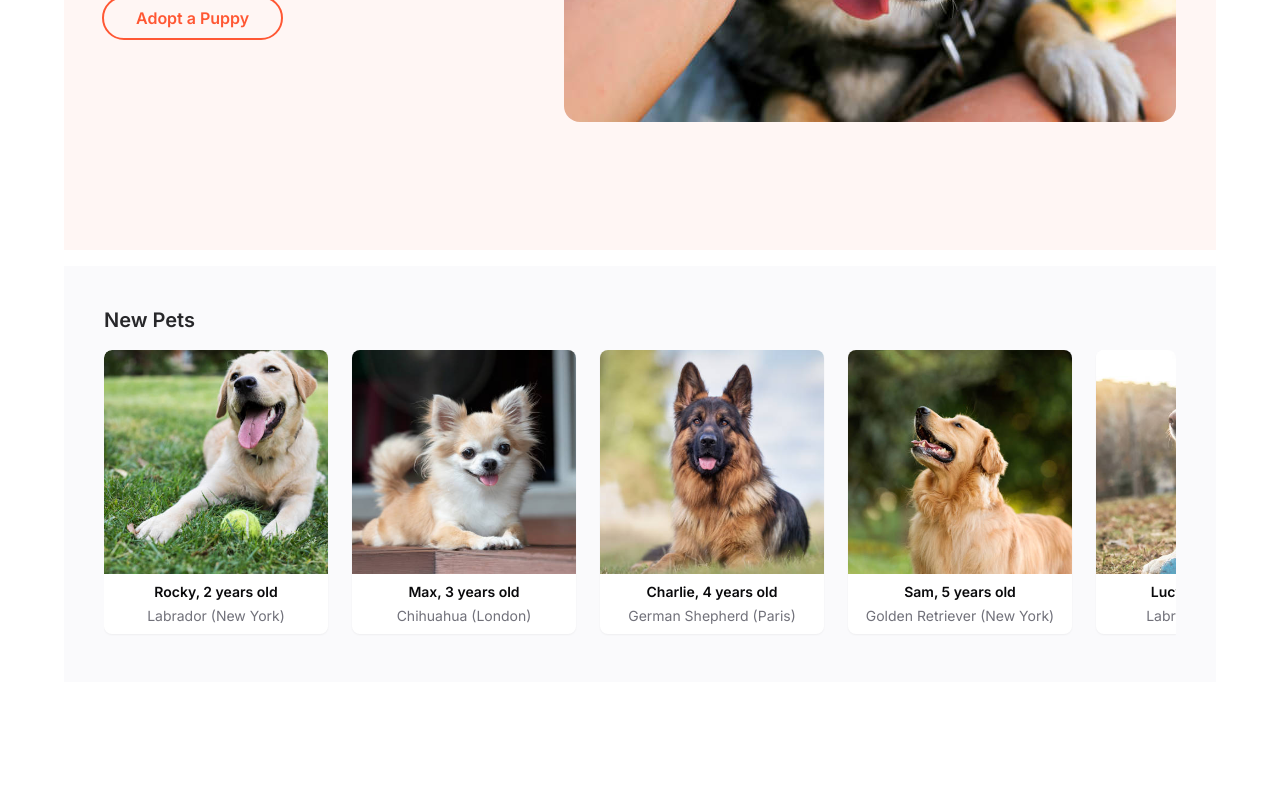
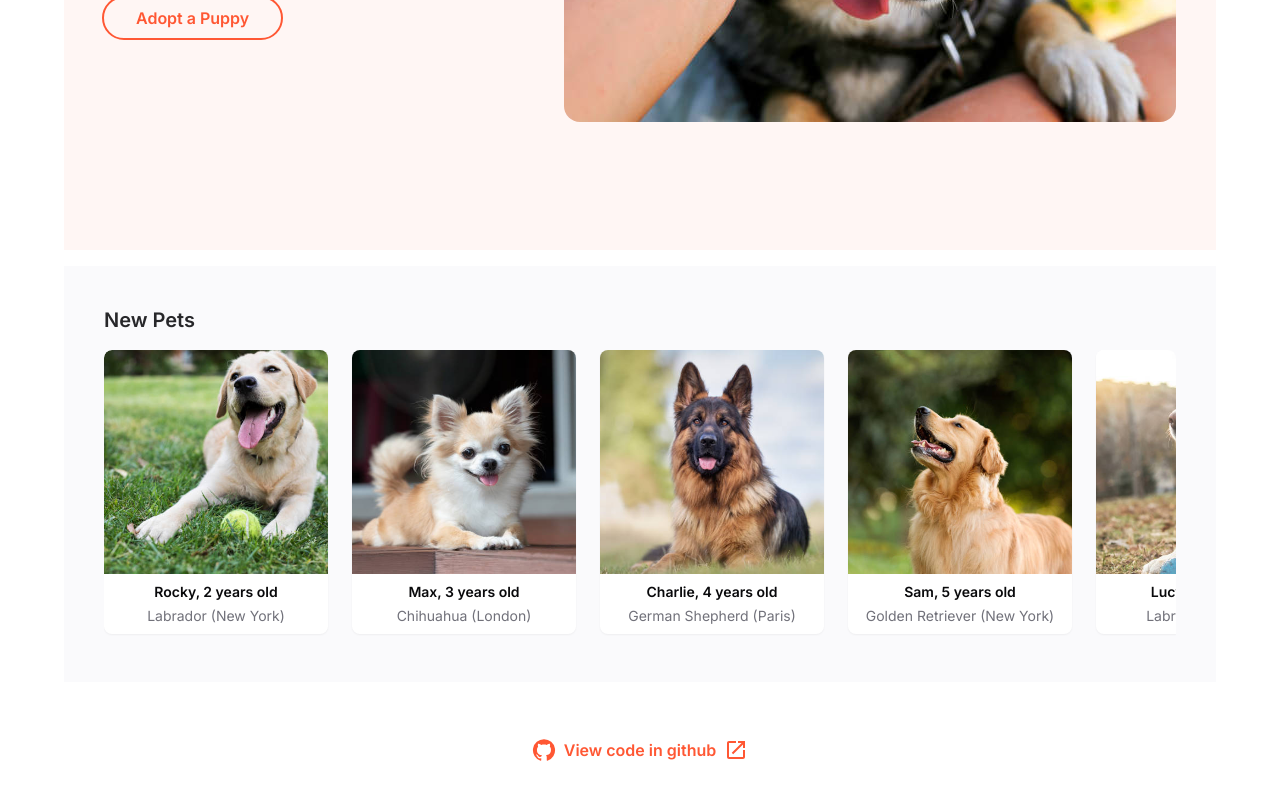
Before and after one commit to jadejamig/adopt-a-puppy, a Next.js app: page / in a window 1280 px wide. Shown: the part 574-1374 px from the top of the page. Before the commit the page ends 1256 px from the top, so only its background shows below. Built offline with nearby package versions, Linux system fonts and the light colour scheme.

Commit message:
few changes + readme

```diff
--- a/app/homepage/page.tsx
+++ b/app/homepage/page.tsx
@@ -2,6 +2,8 @@
 import Link from 'next/link'
 import NewPets from '../components/NewPets'
 import Image from 'next/image'
+import GitHubIcon from '@mui/icons-material/GitHub';
+import OpenInNewIcon from '@mui/icons-material/OpenInNew';
 
 const HomePage = () => {
     return (
@@ -23,6 +25,19 @@ const HomePage = () => {
                 </div>
             </div>
             <NewPets />
+            <div className='flex w-full bg-white py-10 px-6 rounded-lg items-center justify-center'>
+                <a
+                    href='https://github.com/jadejamig/adopt-a-puppy'
+                    target='_blank'
+                    className='flex gap-2 font-semibold text-main'
+                >
+                    <GitHubIcon className='h-5 w-5 text-main' />
+                    View code in github
+
+                    <OpenInNewIcon className='h-5 w-5 text-main' />
+
+                </a>
+            </div>
         </div>
     )
 }
```
Also changed, not shown: 1 other file (tests, documents, lock files or other folders).
